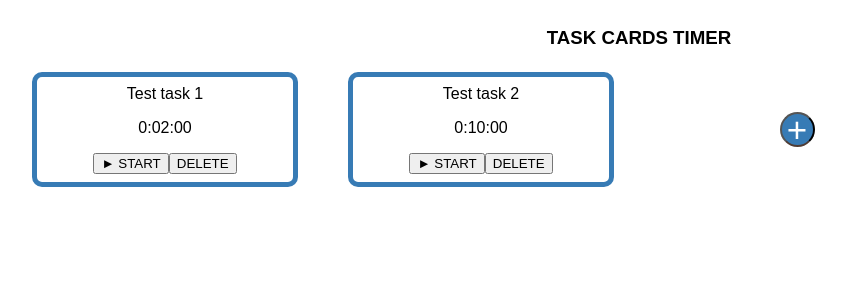
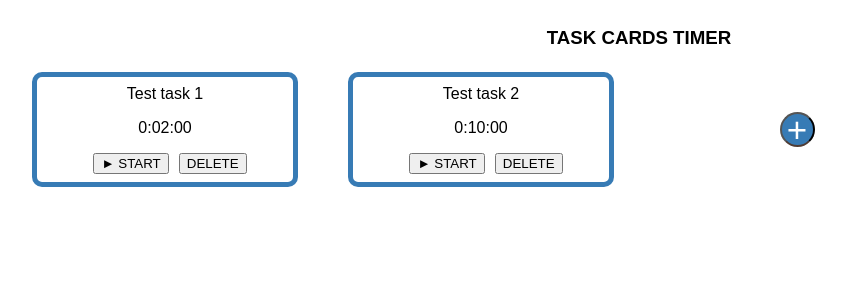
Before and after one commit to EnzoACL/task-timer, an Angular app in the folder task-timer/: page / in a window 1280 px wide. Shown: the top 300 px of the page, without its empty margins (1-847 px from the left). Built offline with nearby package versions, Linux system fonts and the light colour scheme.

Commit message:
add styles for card controls

```diff
--- a/task-timer/src/app/task-card/task-card.component.scss
+++ b/task-timer/src/app/task-card/task-card.component.scss
@@ -58,6 +58,12 @@
         div {
             margin: 8px;
         }
+        .card-actions {
+            display: flex;
+            button {
+                margin-left: 10px;
+            }
+        }
     }
 }
 .overlay {
@@ -82,8 +88,8 @@
         transform: translate(-50%, -50%);
         background-color: white;
         div {
-            margin-bottom: 10px;
-            margin-top: 10px;
+            padding-bottom: 15px;
+            padding-top: 15px;
         }
         .modal-buttons {
             button {
```
